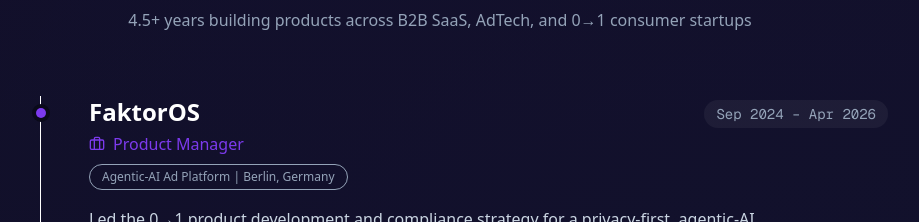
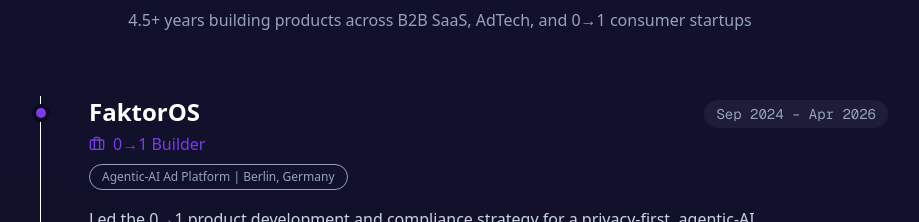
Before and after one commit to akrishav/portfolio1, a Next.js app: page / in a window 1280 px wide. Shown: the part 1620-1842 px from the top of the page, without its empty margins (200-1119 px from the left). Built offline with nearby package versions, Linux system fonts and the light colour scheme.

Commit message:
feat(content): update FaktorOS job title to 0->1 Builder

```diff
--- a/src/components/ExperienceJourney.tsx
+++ b/src/components/ExperienceJourney.tsx
@@ -6,7 +6,7 @@ import { Briefcase } from "lucide-react";
 const experiences = [
     {
         company: "FaktorOS",
-        role: "Product Manager",
+        role: "0→1 Builder",
         period: "Sep 2024 – Apr 2026",
         category: "Agentic-AI Ad Platform | Berlin, Germany",
         description: "Led the 0→1 product development and compliance strategy for a privacy-first, agentic-AI advertising platform.",
```
